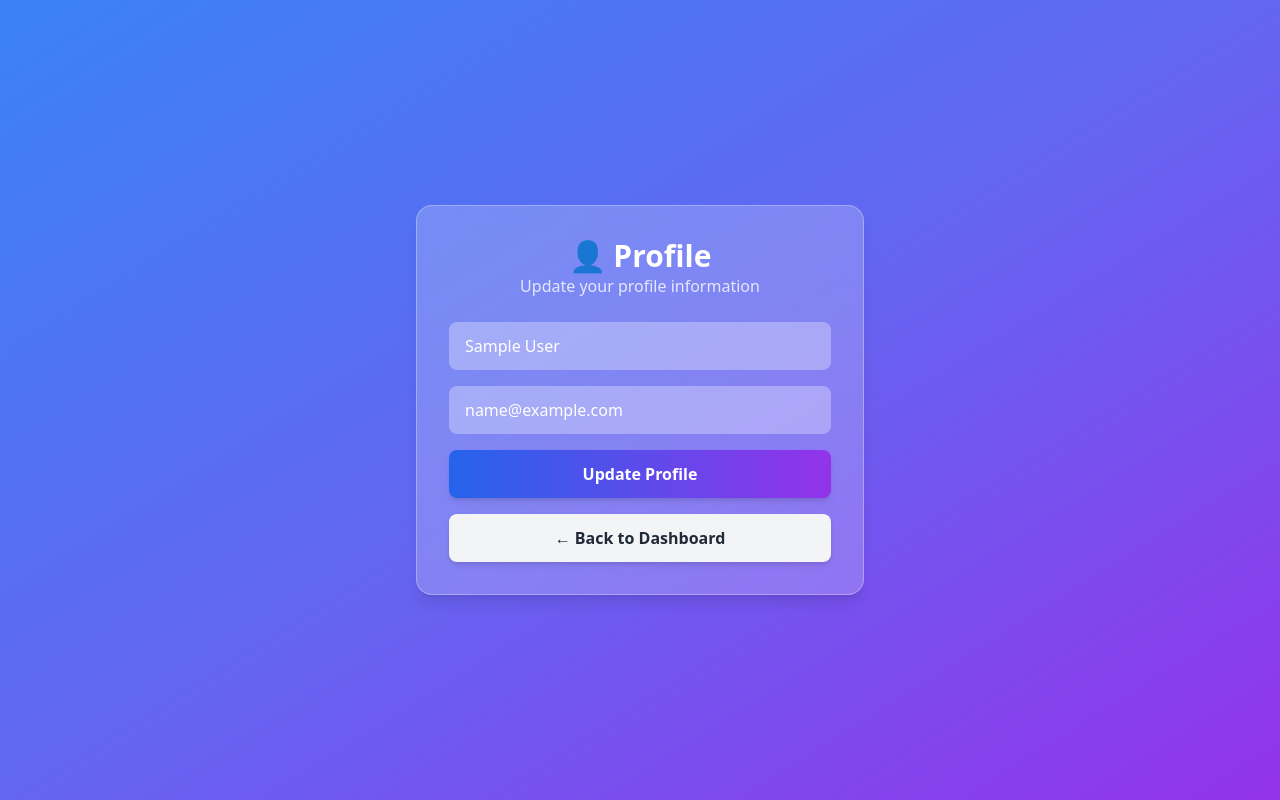
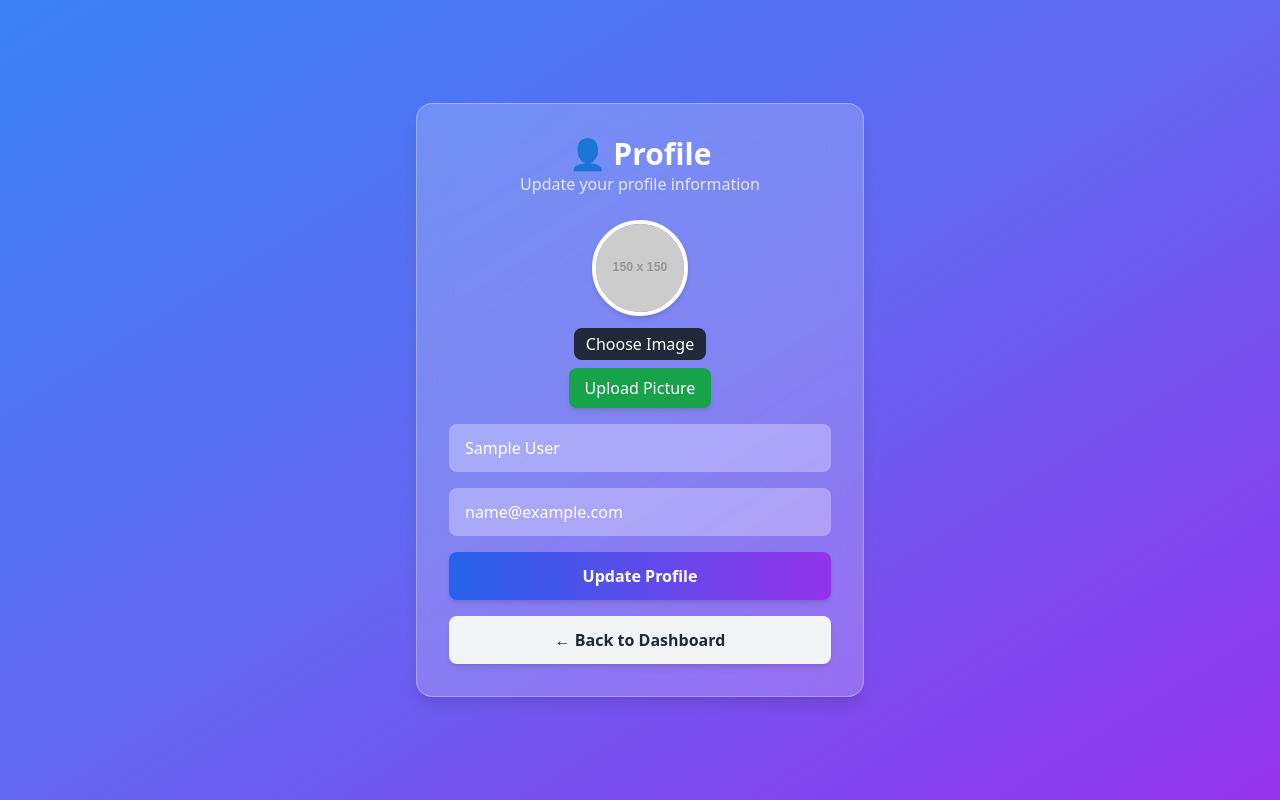
Before and after one commit to Shoaibali12/blog-app, a React (Vite) app in the folder client/: page /profile in a window 1280 px wide. Built offline with nearby package versions, Linux system fonts and the light colour scheme; sample sign-in values are in the browser's storage.

Commit message:
create profile picture upload functionality

```diff
--- a/client/src/pages/Profile.jsx
+++ b/client/src/pages/Profile.jsx
@@ -1,16 +1,24 @@
 import React, { useState } from "react";
-import { useSelector } from "react-redux";
-import { useNavigate } from "react-router-dom"; // ✅ Import useNavigate
+import { useSelector, useDispatch } from "react-redux";
+import { useNavigate } from "react-router-dom";
 import axios from "axios";
+import { updateUser } from "../redux/authSlice";
 
 const Profile = () => {
-  const { user, token } = useSelector((state) => state.auth); // ✅ Get user data from Redux
+  const { user, token } = useSelector((state) => state.auth);
+  const dispatch = useDispatch();
+  const navigate = useNavigate();
+
   const [name, setName] = useState(user?.name || "");
   const [email, setEmail] = useState(user?.email || "");
+  const [profilePicture, setProfilePicture] = useState(
+    user?.profilePicture || ""
+  );
+  const [selectedFile, setSelectedFile] = useState(null);
   const [loading, setLoading] = useState(false);
   const [message, setMessage] = useState("");
-  const navigate = useNavigate(); // ✅ Initialize navigation
 
+  // ✅ Handle Profile Update (Name & Email)
   const handleUpdate = async (e) => {
     e.preventDefault();
     setLoading(true);
@@ -22,9 +30,51 @@ const Profile = () => {
         { name, email },
         { headers: { Authorization: `Bearer ${token}` } }
       );
+
+      dispatch(updateUser({ ...user, name: data.name, email: data.email }));
       setMessage("Profile updated successfully!");
     } catch (error) {
       setMessage("Failed to update profile.");
+    } finally {
+      setLoading(false);
+    }
+  };
+
+  // ✅ Handle Image Selection
+  const handleFileChange = (e) => {
+    setSelectedFile(e.target.files[0]);
+  };
+
+  // ✅ Upload Profile Picture
+  const handleUpload = async () => {
+    if (!selectedFile) {
+      setMessage("Please select an image first.");
+      return;
+    }
+
+    setLoading(true);
+    setMessage("");
+
+    const formData = new FormData();
+    formData.append("image", selectedFile);
+
+    try {
+      const { data } = await axios.put(
+        "http://localhost:5000/api/users/profile/upload",
+        formData,
+        {
+          headers: {
+            Authorization: `Bearer ${token}`,
+            "Content-Type": "multipart/form-data",
+          },
+        }
+      );
+
+      setProfilePicture(data.profilePicture);
+      dispatch(updateUser({ ...user, profilePicture: data.profilePicture }));
+      setMessage("Profile picture updated successfully!");
+    } catch (error) {
+      setMessage("Failed to upload profile picture.");
     } finally {
       setLoading(false);
     }
@@ -45,7 +95,37 @@ const Profile = () => {
             {message}
           </p>
         )}
-        <form onSubmit={handleUpdate} className="space-y-4">
+
+        {/* ✅ Profile Picture Upload Section */}
+        <div className="flex flex-col items-center">
+          <img
+            src={profilePicture || "https://via.placeholder.com/150"}
+            alt="Profile"
+            className="w-24 h-24 rounded-full shadow-md border-4 border-white"
+          />
+          <label className="mt-3 text-white cursor-pointer bg-gray-800 px-3 py-1 rounded-lg hover:bg-gray-700">
+            Choose Image
+            <input
+              type="file"
+              accept="image/*"
+              className="hidden"
+              onChange={handleFileChange}
+            />
+          </label>
+          <button
+            type="button"
+            onClick={handleUpload}
+            className={`mt-2 bg-green-600 text-white px-4 py-2 rounded-lg shadow-md hover:bg-green-500 transition ${
+              loading ? "opacity-50 cursor-not-allowed" : ""
+            }`}
+            disabled={loading}
+          >
+            {loading ? "Uploading..." : "Upload Picture"}
+          </button>
+        </div>
+
+        {/* ✅ Profile Update Form */}
+        <form onSubmit={handleUpdate} className="space-y-4 mt-4">
           <input
             type="text"
             placeholder="Full Name"
@@ -62,7 +142,7 @@ const Profile = () => {
             disabled
           />
 
-          {/* ✅ Update Button */}
+          {/* ✅ Update Profile Button */}
           <button
             type="submit"
             className={`w-full bg-gradient-to-r from-blue-600 to-purple-600 text-white font-bold py-3 rounded-lg shadow-md transition duration-300 transform hover:scale-105 ${
@@ -73,9 +153,9 @@ const Profile = () => {
             {loading ? "Updating..." : "Update Profile"}
           </button>
 
-          {/* ✅ Back Button (Now Styled to Look Professional) */}
+          {/* ✅ Back to Dashboard Button */}
           <button
-            type="button" // Prevents it from submitting the form
+            type="button"
             onClick={() => navigate("/dashboard")}
             className="w-full bg-gray-100 text-gray-800 font-bold py-3 rounded-lg shadow-md hover:bg-gray-200 transition duration-300 transform hover:scale-105"
           >
--- a/client/src/redux/authSlice.js
+++ b/client/src/redux/authSlice.js
@@ -1,7 +1,7 @@
 import { createSlice } from "@reduxjs/toolkit";
 
 const initialState = {
-  user: JSON.parse(localStorage.getItem("user")) || null, // Persist user state
+  user: JSON.parse(localStorage.getItem("user")) || null, // ✅ Persist user state
   token: localStorage.getItem("token") || null,
 };
 
@@ -12,17 +12,23 @@ const authSlice = createSlice({
     loginSuccess: (state, action) => {
       state.user = action.payload.user;
       state.token = action.payload.token;
-      localStorage.setItem("user", JSON.stringify(action.payload.user)); // Save user info
-      localStorage.setItem("token", action.payload.token); // Save token
+      localStorage.setItem("user", JSON.stringify(action.payload.user)); // ✅ Save user
+      localStorage.setItem("token", action.payload.token); // ✅ Save token
     },
     logout: (state) => {
       state.user = null;
       state.token = null;
-      localStorage.removeItem("user"); // Clear user info
-      localStorage.removeItem("token"); // Clear token
+      localStorage.removeItem("user"); // ✅ Clear user
+      localStorage.removeItem("token"); // ✅ Clear token
+    },
+    updateUser: (state, action) => {
+      if (state.user) {
+        state.user = { ...state.user, ...action.payload }; // ✅ Update user state
+        localStorage.setItem("user", JSON.stringify(state.user)); // ✅ Save updated user
+      }
     },
   },
 });
 
-export const { loginSuccess, logout } = authSlice.actions;
+export const { loginSuccess, logout, updateUser } = authSlice.actions;
 export default authSlice.reducer;
```
